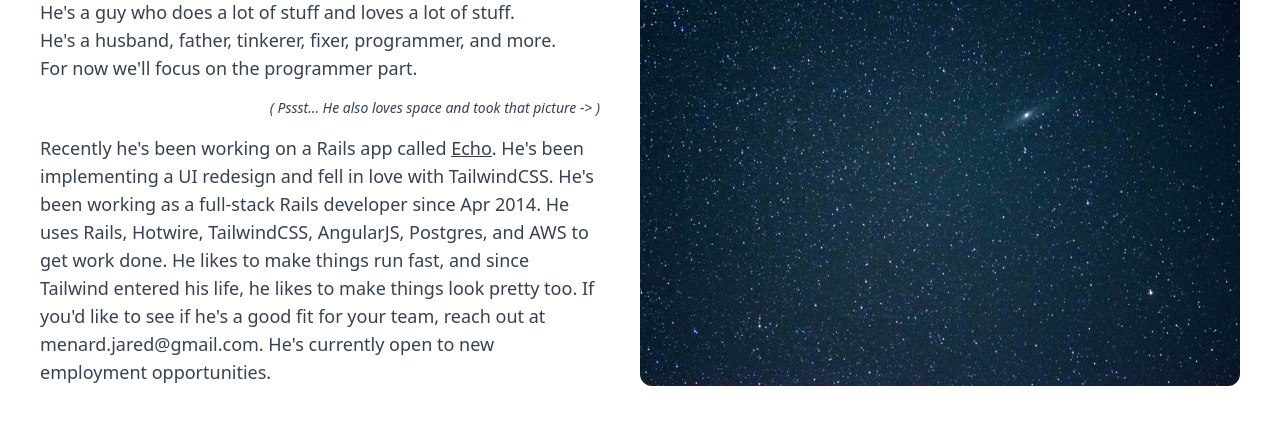
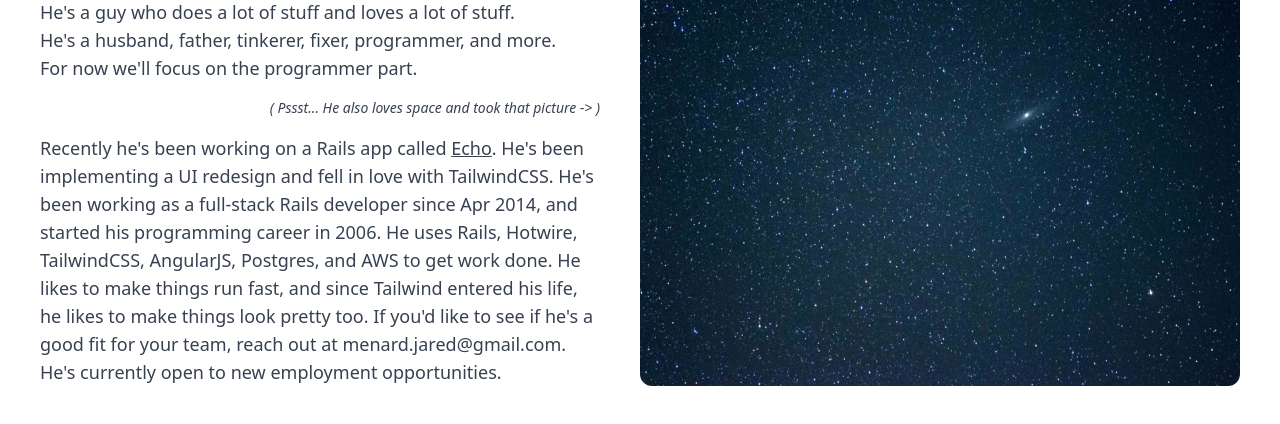
Before and after one commit to edgartheunready/edgartheunready.github.io, a website built with Vite: page index.html in a window 1280 px wide. Shown: the part 122-546 px from the top of the page. Built offline with nearby package versions, Linux system fonts and the light colour scheme.

Commit message:
wording update

```diff
--- a/index.html
+++ b/index.html
@@ -19,7 +19,7 @@
           <p>For now we'll focus on the programmer part.</p>
           <p class="hidden my-4 lg:block text-sm text-light text-right italic">( Pssst... He also loves space and took that picture -> )</p>
 
-          <p class="mt-4">Recently he's been working on a Rails app called <a class="underline" href="https://www.echoglobal.org">Echo</a>. He's been implementing a UI redesign and fell in love with TailwindCSS. He's been working as a full-stack Rails developer since Apr 2014. He uses Rails, Hotwire, TailwindCSS, AngularJS, Postgres, and AWS to get work done. He likes to make things run fast, and since Tailwind entered his life, he likes to make things look pretty too. If you'd like to see if he's a good fit for your team, reach out at menard.jared@gmail.com. He's currently open to new employment opportunities.</p>
+          <p class="mt-4">Recently he's been working on a Rails app called <a class="underline" href="https://www.echoglobal.org">Echo</a>. He's been implementing a UI redesign and fell in love with TailwindCSS. He's been working as a full-stack Rails developer since Apr 2014, and started his programming career in 2006. He uses Rails, Hotwire, TailwindCSS, AngularJS, Postgres, and AWS to get work done. He likes to make things run fast, and since Tailwind entered his life, he likes to make things look pretty too. If you'd like to see if he's a good fit for your team, reach out at menard.jared@gmail.com. He's currently open to new employment opportunities.</p>
           <p class="lg:hidden mt-4 mb-4 text-sm text-light  italic">( Pssst... He also loves space and took this picture)</p>
           <img class="lg:hidden rounded-xl mt-4 inset-0 w-full h-full object-cover object-center" src="/img/andromeda.jpg" alt="">
 
```
